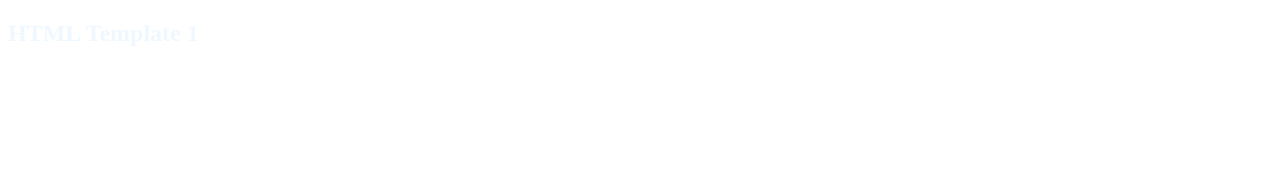
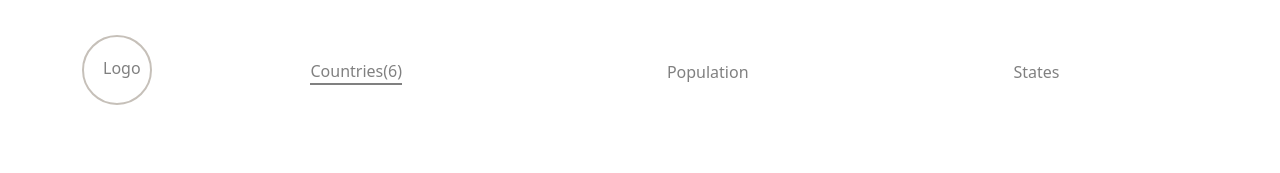
Before and after one commit to Baayeh/second-capstone, a website built with webpack: page src/index.html in a window 1280 px wide. Built offline with nearby package versions, Linux system fonts and the light colour scheme; files whose address does not match are found by name.

Commit message:
Add header

```diff
--- a/src/index.html
+++ b/src/index.html
@@ -1,13 +1,23 @@
 <!DOCTYPE html>
 <html lang="en">
 <head>
-  <meta charset="UTF-8">
-  <meta http-equiv="X-UA-Compatible" content="IE=edge">
-  <meta name="viewport" content="width=device-width, initial-scale=1.0">
-  <link rel="stylesheet" href="./style.css">
-  <title>Template</title>
+    <meta charset="UTF-8">
+    <meta http-equiv="X-UA-Compatible" content="IE=edge">
+    <meta name="viewport" content="width=device-width, initial-scale=1.0">
+    <title>Kanban Board Capstone Project</title>
+    <link rel="stylesheet" href="https://cdnjs.cloudflare.com/ajax/libs/font-awesome/6.1.1/css/all.min.css" integrity="sha512-KfkfwYDsLkIlwQp6LFnl8zNdLGxu9YAA1QvwINks4PhcElQSvqcyVLLD9aMhXd13uQjoXtEKNosOWaZqXgel0g==" crossorigin="anonymous" referrerpolicy="no-referrer" />
+    <link href="https://cdn.jsdelivr.net/npm/bootstrap@5.0.2/dist/css/bootstrap.min.css" rel="stylesheet" integrity="sha384-EVSTQN3/azprG1Anm3QDgpJLIm9Nao0Yz1ztcQTwFspd3yD65VohhpuuCOmLASjC" crossorigin="anonymous">
+    <link rel="stylesheet" href="https://fonts.googleapis.com/css?family=Roboto&display=swap">
+    <link rel="stylesheet" href="./index.css">
 </head>
-<body>
-  <h2>HTML Template 1</h2>
-</body>
-</html>
+<body class="container">
+    <header>
+        <div class="logo">Logo</div>
+        <nav>
+            <ul>
+                <li class="menu-item active">Countries(6)</li>
+                <li class="menu-item">Population</li>
+                <li class="menu-item">States</li>
+            </ul>
+        </nav>
+    </header>
--- a/src/style.css
+++ b/src/style.css
@@ -1,3 +1,54 @@
+html {
+  font-family: 'Roboto', serif;
+}
+
 body {
-  color: aliceblue;
+  color: grey;
 }
+
+.logo {
+  padding: 19px;
+  border-radius: 100%;
+  border: 2px solid rgb(198, 192, 185);
+  text-align: center;
+  height: 70px;
+  width: 70px;
+  cursor: pointer;
+}
+
+header {
+  top: 0;
+  padding: 70px 0 100px;
+  height: 80px;
+  width: 100%;
+  display: flex;
+  flex-direction: row;
+  align-items: center;
+}
+
+nav {
+  width: 100%;
+}
+
+nav ul {
+  padding-top: 19px;
+  display: flex;
+  flex-direction: row;
+  align-items: center;
+  justify-content: space-around;
+  height: inherit;
+}
+
+ul li.active {
+  border-bottom: 2px solid grey;
+}
+
+ul li {
+  list-style: none;
+  margin-right: 12px;
+  cursor: pointer;
+}
+
+ul li:hover {
+  border-bottom: 2px solid grey;
+}
```
Also changed, not shown: dist/index.bundle.js, dist/index.html, dist/runtime.bundle.js, dist/style.bundle.js, dist/style.css, src/assets/country-logo.jpg (added).
